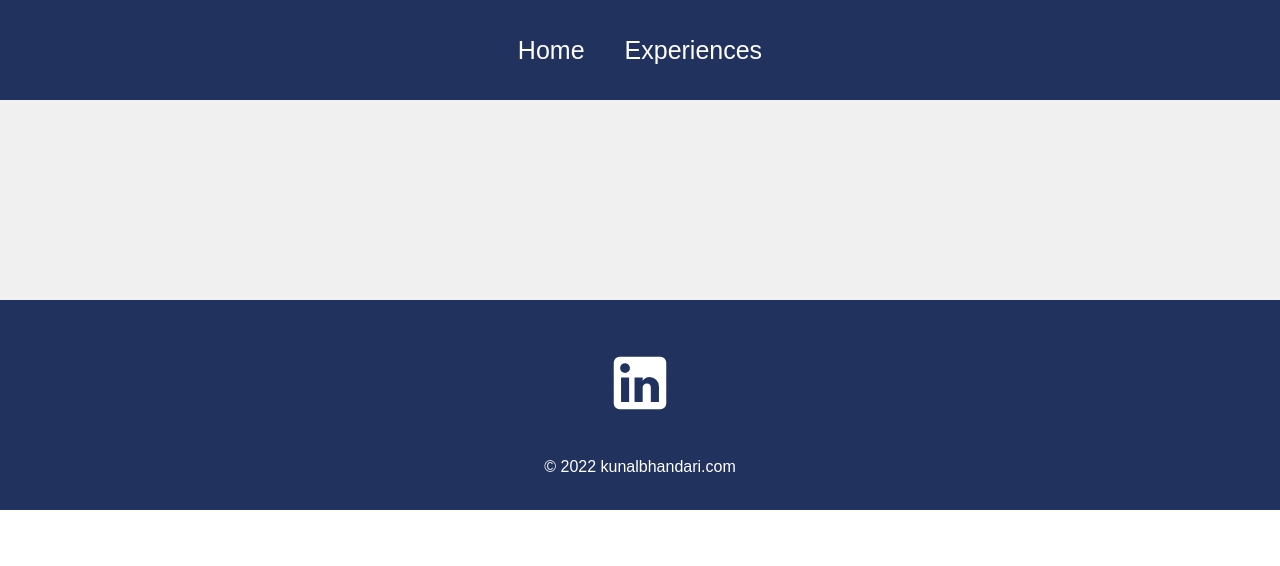
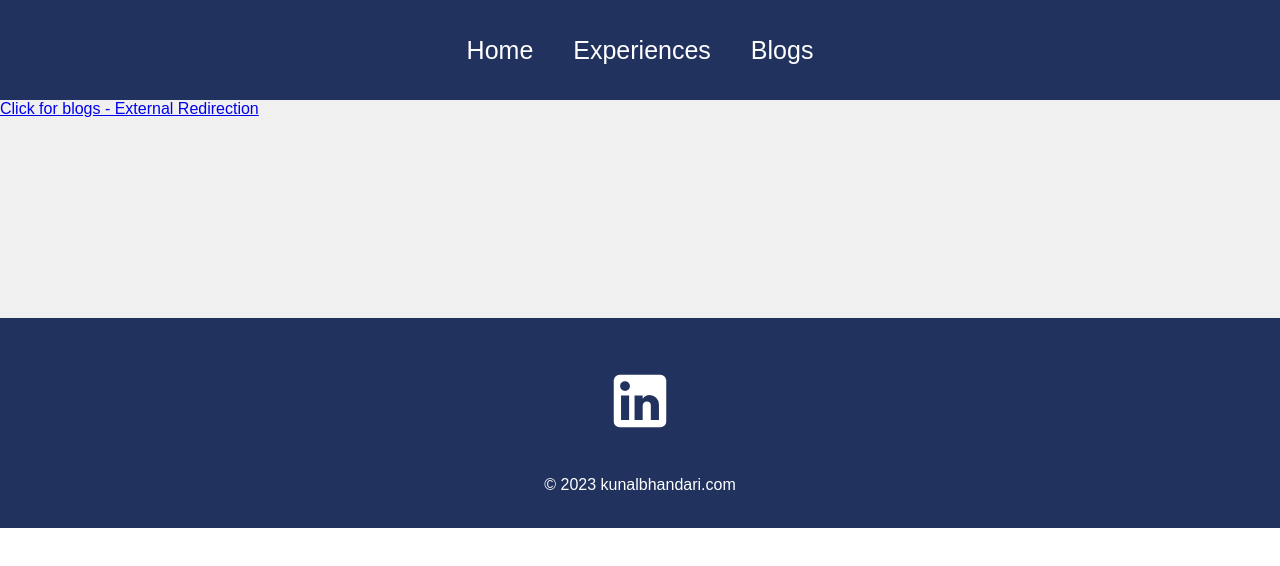
Before and after one commit to Kunalbhandari/portfolio, a React (Create React App) app: page /blogs in a window 1280 px wide. Shown: the top 566 px of the page. Built offline with nearby package versions, Linux system fonts and the light colour scheme.

Commit message:
added blogs
Signed-off-by: kbhandari2 <kunal_bhandari@intuit.com>

```diff
--- a/public/index.html
+++ b/public/index.html
@@ -2,7 +2,7 @@
 <html lang="en">
   <head>
     <meta charset="utf-8" />
-    <link rel="icon" href="%PUBLIC_URL%/favicon.ico" />
+    <link rel="icon" href="%PUBLIC_URL%/../src/assets/kunal.PNG" />
     <meta name="viewport" content="width=device-width, initial-scale=1" />
     <meta name="theme-color" content="#000000" />
     <meta
--- a/src/App.js
+++ b/src/App.js
@@ -2,6 +2,7 @@ import './App.css';
 import { BrowserRouter as Router, Routes, Route } from 'react-router-dom';
 import Home from './pages/Home';
 import Experiences from './pages/Experiences';
+import Blogs from './pages/Blogs';
 import Navbar from './components/Navbar';
 import Footer from './components/Footer';
 
@@ -13,6 +14,7 @@ const App = () =>
         <Route path='/' element={<Home />} />
         <Route path='/portfolio' element={<Home />} />
         <Route path='/experiences' element={<Experiences />} />
+        <Route path='/blogs' element={<Blogs/>}/>
       </Routes>
       <Footer />
     </Router>
--- a/src/components/Footer.js
+++ b/src/components/Footer.js
@@ -7,7 +7,7 @@ const Footer = () =>
     <div className="socialMedia">
     <a href='https://www.linkedin.com/in/kunalbhandari21' target='_blank' rel="noreferrer"> <LinkedInIcon /> </a>
     </div>
-    <p> &copy; 2022 kunalbhandari.com</p>
+    <p> &copy; 2023 kunalbhandari.com</p>
   </div>
 
 export default Footer;
--- a/src/components/Navbar.js
+++ b/src/components/Navbar.js
@@ -24,6 +24,7 @@ const Navbar = () => {
       <div className="links">
         <Link to="/"> Home </Link>
         <Link to="/experiences"> Experiences </Link>
+        <Link to="/blogs"> Blogs </Link>
       </div>
     </div>
   );
--- /dev/null
+++ b/src/pages/Blogs.js
@@ -0,0 +1,13 @@
+import React from "react";
+
+function Blogs(){
+
+    return (
+        <div>
+            <a href="https://medium.com/@kunalbhandari15/" target="_blank"> Click for blogs - External Redirection</a>
+        </div>
+    )
+
+}
+
+export default Blogs;
```
